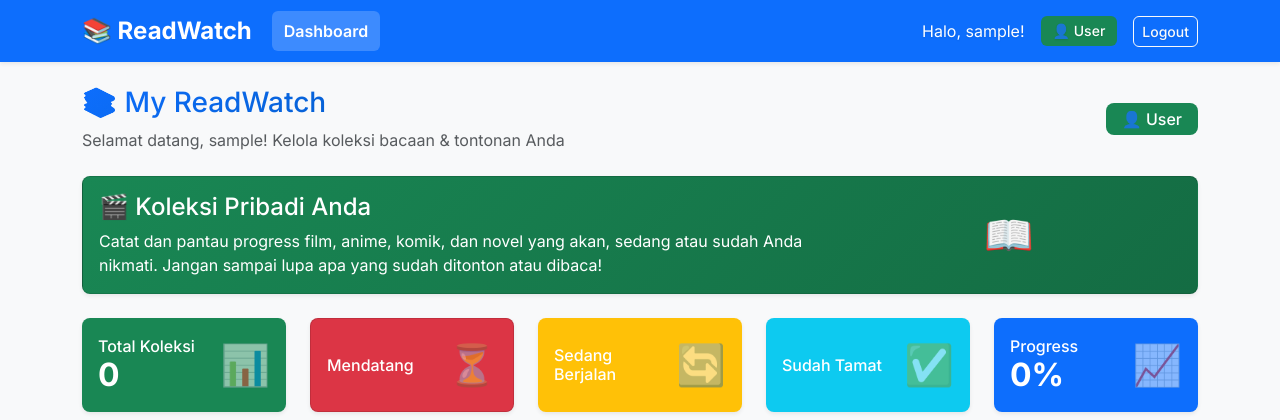
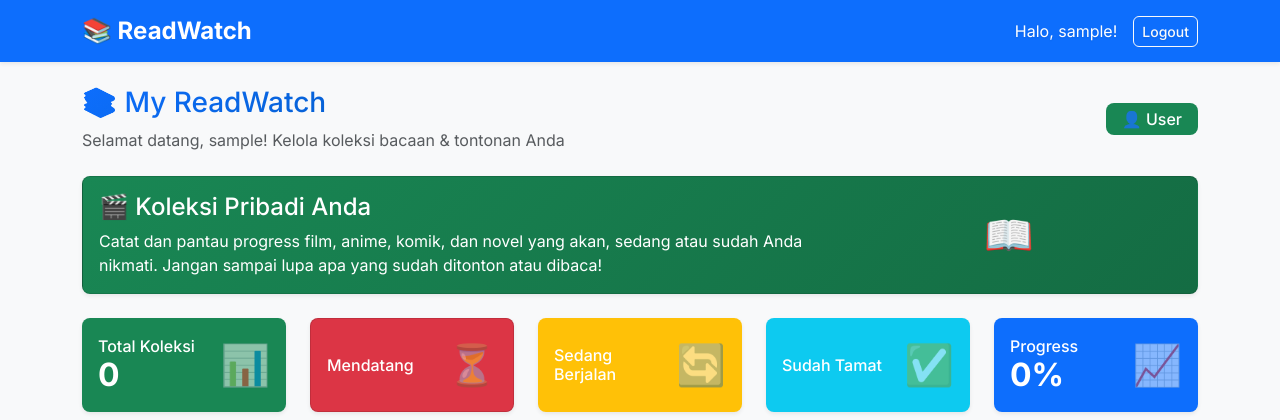
Before and after one commit to dafffatih/pemweb-teori, a PHP site: page /user_dashboard.php in a window 1280 px wide. Shown: the top 420 px of the page. Run offline with PHP 8.4, Linux system fonts and the light colour scheme; the visitor is signed in with stand-in values (Sample User, id 1); data that the repository does not hold is empty.

Commit message:
update sementara

```diff
--- a/admin_dashboard.php
+++ b/admin_dashboard.php
@@ -75,7 +75,7 @@ $users_result = mysqli_query($conn, $users_query);
                     <?php if (isset($_SESSION['username'])): ?>
                         Selamat datang, <?= $_SESSION['username'] ?>!
                     <?php else: ?>
-                        Selamat datang, Pengguna!
+                        Selamat datang!
                     <?php endif; ?>
                 </span>
                 <a href="logout.php" class="btn btn-outline-light">Logout</a>
--- a/user_dashboard.php
+++ b/user_dashboard.php
@@ -112,13 +112,10 @@ $progress = $stats['total'] > 0 ? round(($stats['selesai'] / $stats['total']) *
             </button>
             <div class="collapse navbar-collapse" id="navbarNav">
                 <ul class="navbar-nav me-auto">
-                    <li class="nav-item">
-                        <a class="nav-link active" href="user_dashboard.php">Dashboard</a>
-                    </li>
+
                 </ul>
                 <div class="d-flex align-items-center text-white">
                     <span class="me-3">Halo, <?= htmlspecialchars($username) ?>!</span>
-                    <span class="badge bg-success me-3">👤 User</span>
                     <a href="logout.php" class="btn btn-outline-light btn-sm">Logout</a>
                 </div>
             </div>
```
